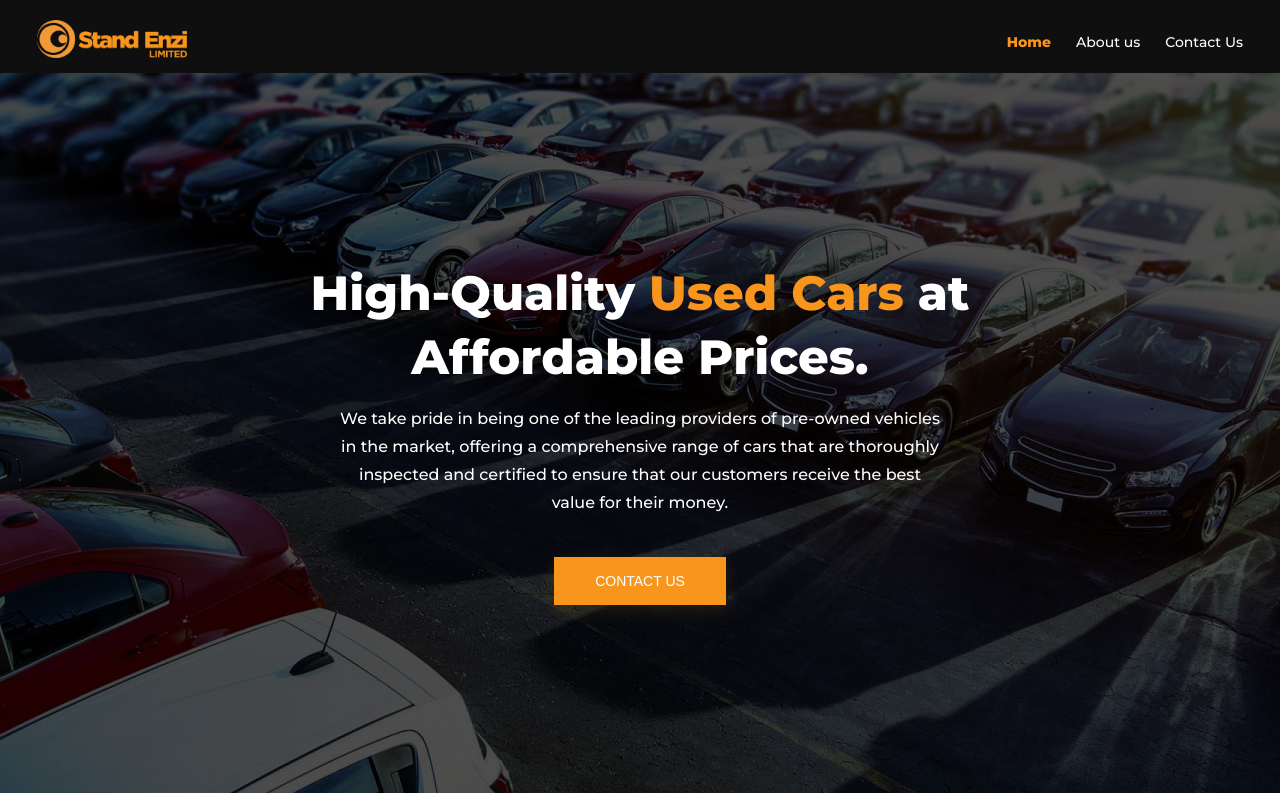
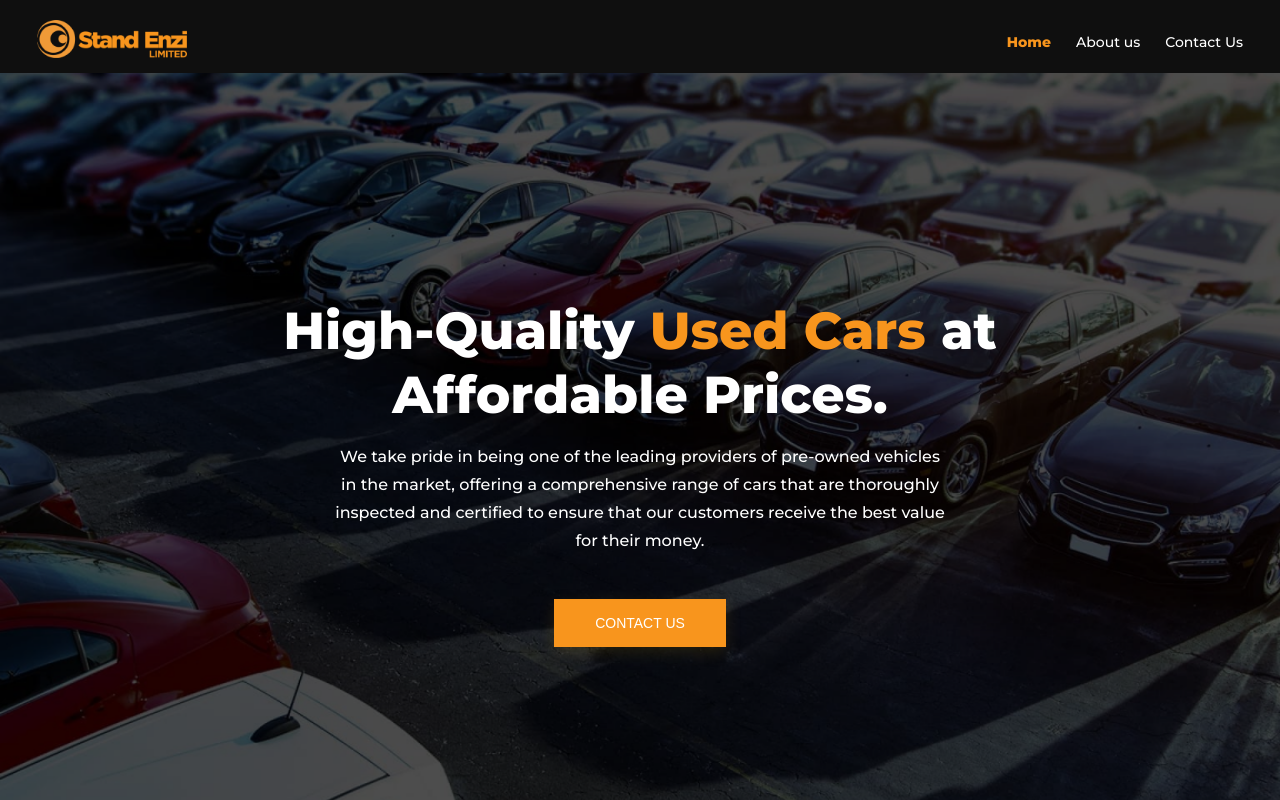
Before and after one commit to standagenigeria/StandageKenya, a React (Create React App) app: page / in a window 1280 px wide. Shown: the top 800 px of the page. Built offline with nearby package versions, Linux system fonts and the light colour scheme.

Commit message:
standage kenya UI completed

```diff
--- a/src/components/Navbar.tsx
+++ b/src/components/Navbar.tsx
@@ -143,16 +143,16 @@ const Container = styled.div`
   }
 
   //maximum screen size
-  @media (min-width: 1500px) {
+  /* @media (min-width: 1800px) {
     padding: 32px 73px 13px 73px;
     display: flex;
     align-items: center;
     justify-content: center;
 
     .desktop {
-      width: 1500px;
+      width: 1800px;
     }
-  }
+  } */
 
   /* small screen */
   .mobile {
--- a/src/components/Wrapper.tsx
+++ b/src/components/Wrapper.tsx
@@ -1,9 +1,10 @@
-import React, {useEffect } from 'react'
-import { Outlet, useLocation, useNavigationType } from 'react-router-dom';
-import Footer from './Footer'
-import Navbar from './Navbar'
+import React, { useEffect } from "react";
+import { Outlet, useLocation, useNavigationType } from "react-router-dom";
+import Footer from "./Footer";
+import Navbar from "./Navbar";
+import styled from "styled-components";
 
-const Wrapper = ({children}: any) => {
+const Wrapper = ({ children }: any) => {
   const location = useLocation();
   const navigationType = useNavigationType();
   useEffect(() => {
@@ -12,13 +13,31 @@ const Wrapper = ({children}: any) => {
       window.scrollTo(0, 0);
     }
   }, [location]);
+
+
   return (
-   <>
-   <Navbar/>
-      <Outlet/>
-   <Footer/>
-   </>
-  )
+    <Wrap>
+      <HomeContainer>
+        <Navbar />
+        <Outlet />
+        <Footer />
+      </HomeContainer>
+    </Wrap>
+  );
+};
+
+const HomeContainer = styled.main`
+  max-width: 1700px;
+  position: relative;
+`;
+
+const Wrap = styled.div`
+  @media (min-width: 1700px) {
+    display: flex;
+    align-items: center;
+    flex-direction: column;
+    justify-content: center;
   }
+`;
 
-export default Wrapper
+export default Wrapper;
--- a/src/screens/About/Values.tsx
+++ b/src/screens/About/Values.tsx
@@ -72,7 +72,7 @@ const ValueContainer = styled.section`
     margin-top: 64px;
     padding: 32px;
     width: 330px;
-    /* height: 229px; */
+    /* height: 250px; */
     border: 1px solid #fddfbb;
     filter: drop-shadow(0px 5px 15px rgba(255, 255, 255, 0.15));
   }
@@ -107,7 +107,7 @@ const ValueContainer = styled.section`
     .border {
       width: 464px;
       height: 305px;
-      padding: 78px 44px 59px 44px;
+      /* padding: 78px 44px 59px 44px; */
     }
 
     .flexbox {
@@ -123,6 +123,12 @@ const ValueContainer = styled.section`
       margin-top: 0px;
     }
   }
+
+  @media (min-width: 1000px) {
+    .border {
+      padding: 78px 44px 59px 44px;
+    }
+  }
 `;
 
 export default Values;
--- a/src/screens/About/index.tsx
+++ b/src/screens/About/index.tsx
@@ -19,11 +19,11 @@ const index = () => {
 };
 
 const About = styled.main`
-  max-width: 1700px;
+  max-width: 2500px;
 `;
 
 const Wrapper = styled.div`
-  @media (min-width: 1700px) {
+  @media (min-width: 2500px) {
     display: flex;
     align-items: center;
     flex-direction: column;
--- a/src/screens/Home/About.tsx
+++ b/src/screens/Home/About.tsx
@@ -72,12 +72,14 @@ const AboutContainer = styled.div`
     justify-content: space-evenly;
     .line {
       width: 4px;
+      margin: 0 15px;
       height: 76px;
       background: #f2f2f2;
       border-radius: 2px;
     }
     .box {
       text-align: center;
+      width: 38vw;
       h3 {
         font-weight: 800;
         font-size: 32px;
--- a/src/screens/Home/Hero.tsx
+++ b/src/screens/Home/Hero.tsx
@@ -25,13 +25,14 @@ const Container = styled.div`
   background-image: url(${BG});
   background-position: center;
   background-size: cover;
+  height: 100vh;
   display: flex;
   flex-direction: column;
   justify-content: center;
   align-items: center;
 
   .wrapper {
-      padding: 70px 24px ;
+    padding: 70px 24px;
     display: flex;
     flex-direction: column;
     justify-content: center;
@@ -55,21 +56,21 @@ line-height: 48px;
     }
   }
 
-  @media(min-width:768px) {
-    height: 90vh;
-    max-height: 720px;
-    .wrapper{
-    width: 746px;
-    padding: 0 24px ;
-    h1{
+  @media (min-width: 768px) {
+    height: 100vh;
+    max-height: 900px;
+    .wrapper {
+      width: 780px;
+      padding: 0 24px;
+      h1 {
         font-weight: 800;
-      font-size: 48px;
+        font-size: 52px;
         line-height: 64px;
         margin-bottom: 16px;
       }
-    p{
-        margin-bottom: 40px;
-        width: 606px;
+      p {
+        margin-bottom: 44px;
+        width: 616px;
       }
     }
   }
--- a/src/screens/Home/Vehicles.tsx
+++ b/src/screens/Home/Vehicles.tsx
@@ -102,6 +102,18 @@ const Container = styled.section`
       }
     }
   }
+
+  @media (min-width: 1500px) {
+    .gallery {
+      gap: 34px;
+    }
+    .card {
+      img {
+        width: 480px;
+        height: 320px;
+      }
+    }
+  }
 `;
 
 export default Vehicles;
--- a/src/screens/Home/index.tsx
+++ b/src/screens/Home/index.tsx
@@ -1,40 +1,21 @@
 import React from "react";
-import styled from "styled-components";
 import About from "./About";
 import Hero from "./Hero";
 import Newsletter from "../Contact/Newsletter";
 import Vehicles from "./Vehicles";
 import WhyChoose from "./WhyChoose";
 
+
 const Index = () => {
   return (
-    <Wrapper>
-      <HomeContainer>
-        <Hero />
-        <About />
-        <Vehicles/>
-        <WhyChoose/>
-        <Newsletter/>
-      </HomeContainer>
-    </Wrapper>
+    <>
+      <Hero />
+      <About />
+      <Vehicles />
+      <WhyChoose />
+      <Newsletter />
+    </>
   );
 };
 
-
-
-const HomeContainer = styled.main`
-  max-width: 1700px;
-  position: relative;
-`;
-
-const Wrapper = styled.div`
-
-  @media (min-width: 1700px) {
-    display: flex;
-    align-items: center;
-    flex-direction: column;
-    justify-content: center;
-  }
-`;
-
 export default Index;
```
Also changed, not shown: 1 other file (tests, documents, lock files or other folders). Lines whose indentation alone changed are shown as unchanged.
